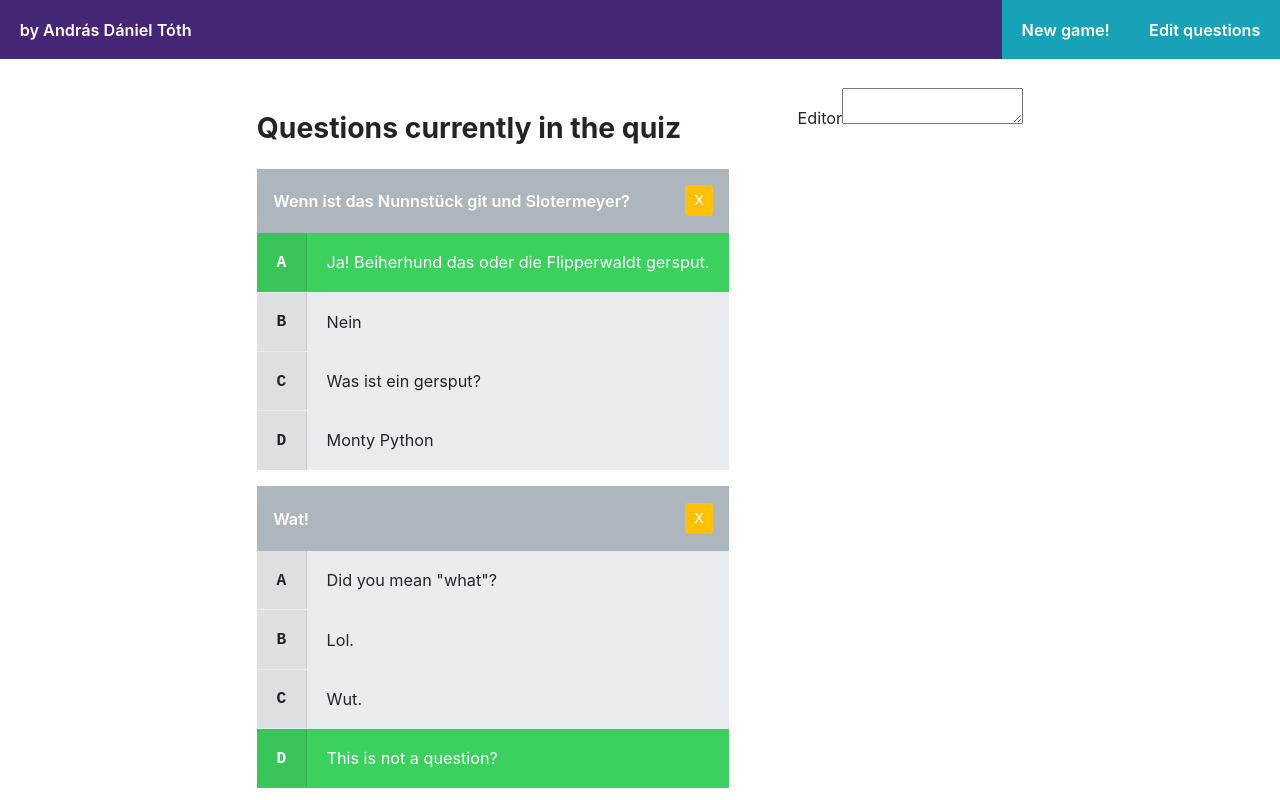
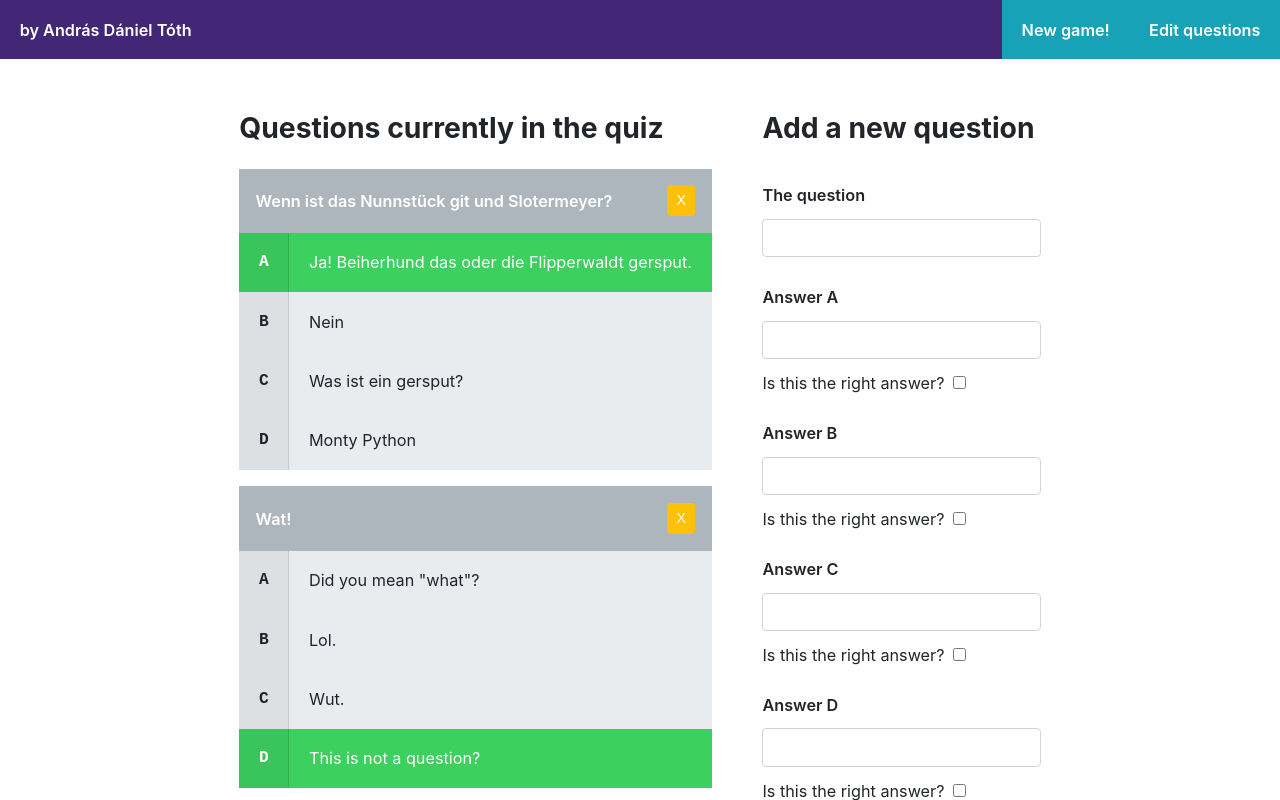
Before and after one commit to latobibor/icf-homework, a React (Create React App) app: page /edit in a window 1280 px wide. Shown: the top 800 px of the page. Built offline with nearby package versions, Linux system fonts and the light colour scheme.

Commit message:
create form for adding questions and add basic validation

```diff
--- a/src/components/editor-page/editor-container.tsx
+++ b/src/components/editor-page/editor-container.tsx
@@ -1,6 +1,7 @@
 import React from 'react';
 import './editor-container.scss';
 import { QuestionList } from './question-list';
+import { Editor } from './editor';
 
 export function EditorContainer() {
   return (
@@ -9,10 +10,7 @@ export function EditorContainer() {
         <QuestionList />
       </div>
       <div className="panel">
-        <div className="editor">
-          Editor
-          <textarea cols={20}></textarea>
-        </div>
+        <Editor />
       </div>
     </div>
   );
--- /dev/null
+++ b/src/components/editor-page/editor.scss
@@ -0,0 +1,24 @@
+@use '../../style/variables' as vars;
+
+.form-controls {
+  padding: vars.$spacing-unit 0;
+
+  & > div {
+    display: flex;
+    flex-direction: column;
+
+    margin-bottom: vars.$spacing-unit;
+
+    label {
+      @include vars.bold-font;
+    }
+
+    & > * {
+      margin-bottom: vars.$spacing-unit-sm-2;
+    }
+
+    input {
+      font-family: inherit;
+    }
+  }
+}
--- /dev/null
+++ b/src/components/editor-page/editor.tsx
@@ -0,0 +1,92 @@
+import React from 'react';
+import './editor.scss';
+import { useForm, CustomElement } from 'react-hook-form';
+
+/*
+  // might be useful soon
+ {Object.keys(AnswerIndex).map(key => (<AnswerEditor key={key} index={key as AnswerIndex} />))}
+ */
+
+enum EditorInputs {
+  Question = 'editor-question',
+  AnswerA = 'editor-answer-a',
+  AnswerB = 'editor-answer-b',
+  AnswerC = 'editor-answer-c',
+  AnswerD = 'editor-answer-d',
+}
+
+type Inputs = {
+  [name in EditorInputs]: string;
+};
+
+type ReactHookFormReference = (
+  ref: HTMLInputElement | HTMLSelectElement | HTMLTextAreaElement | CustomElement<Inputs> | null
+) => void;
+
+function onSubmit(data: Inputs) {
+  console.log(data);
+}
+
+export function Editor() {
+  const { register, handleSubmit } = useForm<Inputs>();
+
+  return (
+    <div className="editor">
+      <h2>Add a new question</h2>
+      <form onSubmit={handleSubmit(onSubmit)}>
+        <div className="form-controls">
+          <QuestionEditor reference={register()} />
+          <AnswerEditor inputId={EditorInputs.AnswerA} reference={register()} />
+          <AnswerEditor inputId={EditorInputs.AnswerB} reference={register()} />
+          <AnswerEditor inputId={EditorInputs.AnswerC} reference={register()} />
+          <AnswerEditor inputId={EditorInputs.AnswerD} reference={register()} />
+          <div>
+            <button type="submit" className="btn btn-lg btn-primary">
+              Let's create it!
+            </button>
+          </div>
+        </div>
+      </form>
+    </div>
+  );
+}
+
+interface AnswerEditorProps {
+  inputId: EditorInputs;
+  reference: ReactHookFormReference;
+}
+
+function AnswerEditor({ inputId, reference }: AnswerEditorProps) {
+  const index = inputId.substr(inputId.length - 1).toUpperCase();
+
+  return (
+    <div>
+      <label htmlFor={inputId}>Answer {index}</label>
+      <input id={inputId} name={inputId} ref={reference} required type="text" className="form-control" />
+      <div>
+        Is this the right answer? <input type="checkbox" />
+      </div>
+    </div>
+  );
+}
+
+interface QuestionEditorProps {
+  reference: ReactHookFormReference;
+}
+
+function QuestionEditor({ reference }: QuestionEditorProps) {
+  return (
+    <div>
+      <label htmlFor={EditorInputs.Question}>The question</label>
+      <input
+        id={EditorInputs.Question}
+        name={EditorInputs.Question}
+        type="text"
+        required
+        minLength={10}
+        className="form-control"
+        ref={reference}
+      />
+    </div>
+  );
+}
--- a/src/components/editor-page/question-list-item.scss
+++ b/src/components/editor-page/question-list-item.scss
@@ -30,9 +30,6 @@
 }
 
 .answer-list > .answer {
-  display: flex;
-  align-items: center;
-
   label {
     padding: variables.$spacing-unit-2;
     @include variables.question-index;
--- a/src/style/components-import.scss
+++ b/src/style/components-import.scss
@@ -1 +1,2 @@
-@import "~bootstrap/scss/_buttons.scss";
+@import "~bootstrap/scss/_buttons";
+@import "~bootstrap/scss/_forms";
--- a/src/style/variables.scss
+++ b/src/style/variables.scss
@@ -9,10 +9,12 @@ $ratio-4: math.pow($ratio, 4);
 $ratio-3: math.pow($ratio, 3);
 $ratio-2: math.pow($ratio, 2);
 
-$spacing-unit: calc(#{$base-font-size});
+$spacing-unit: $base-font-size;
 $spacing-unit-2: calc(#{$spacing-unit} * #{$ratio});
 $spacing-unit-3: calc(#{$spacing-unit} * #{$ratio-2});
 $spacing-unit-4: calc(#{$spacing-unit} * #{$ratio-3});
+
+$spacing-unit-sm-2: calc(#{$spacing-unit} / #{$ratio});
 
 // font styles
 @mixin bold-font {
```
